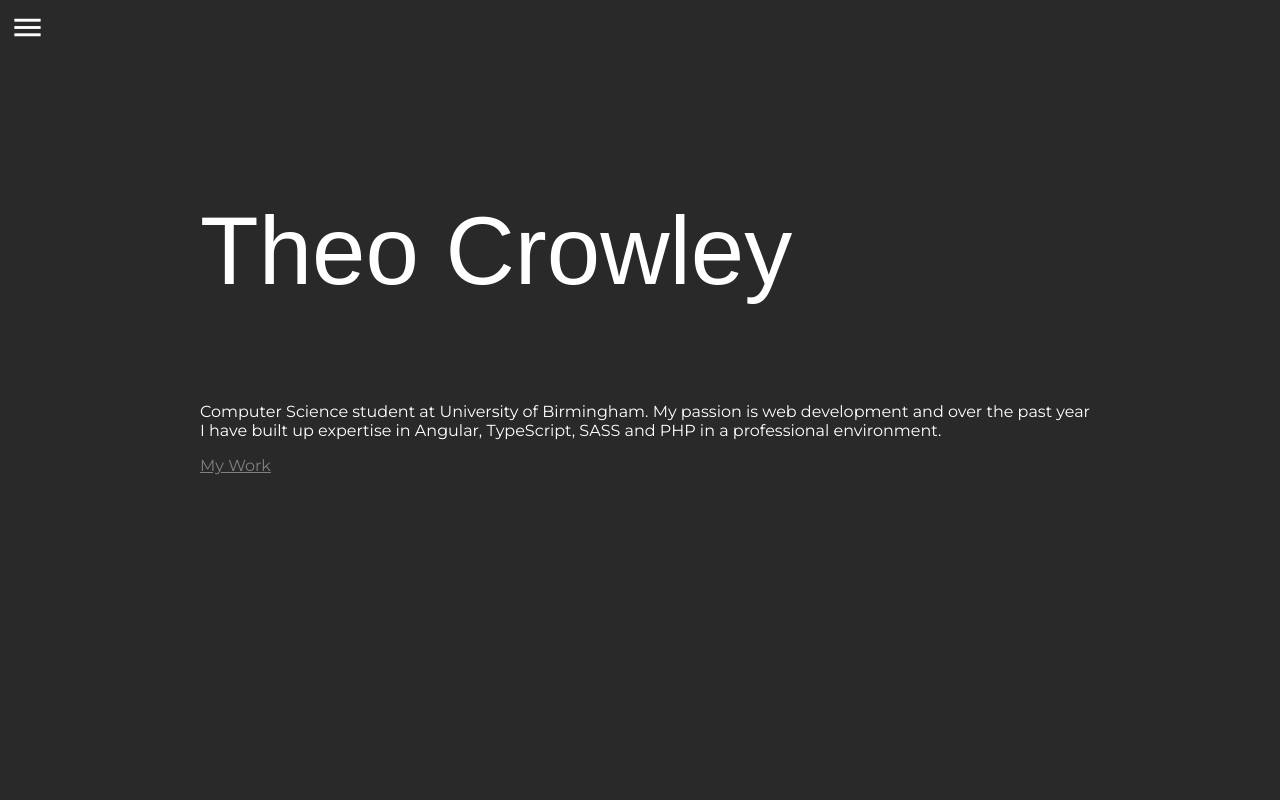
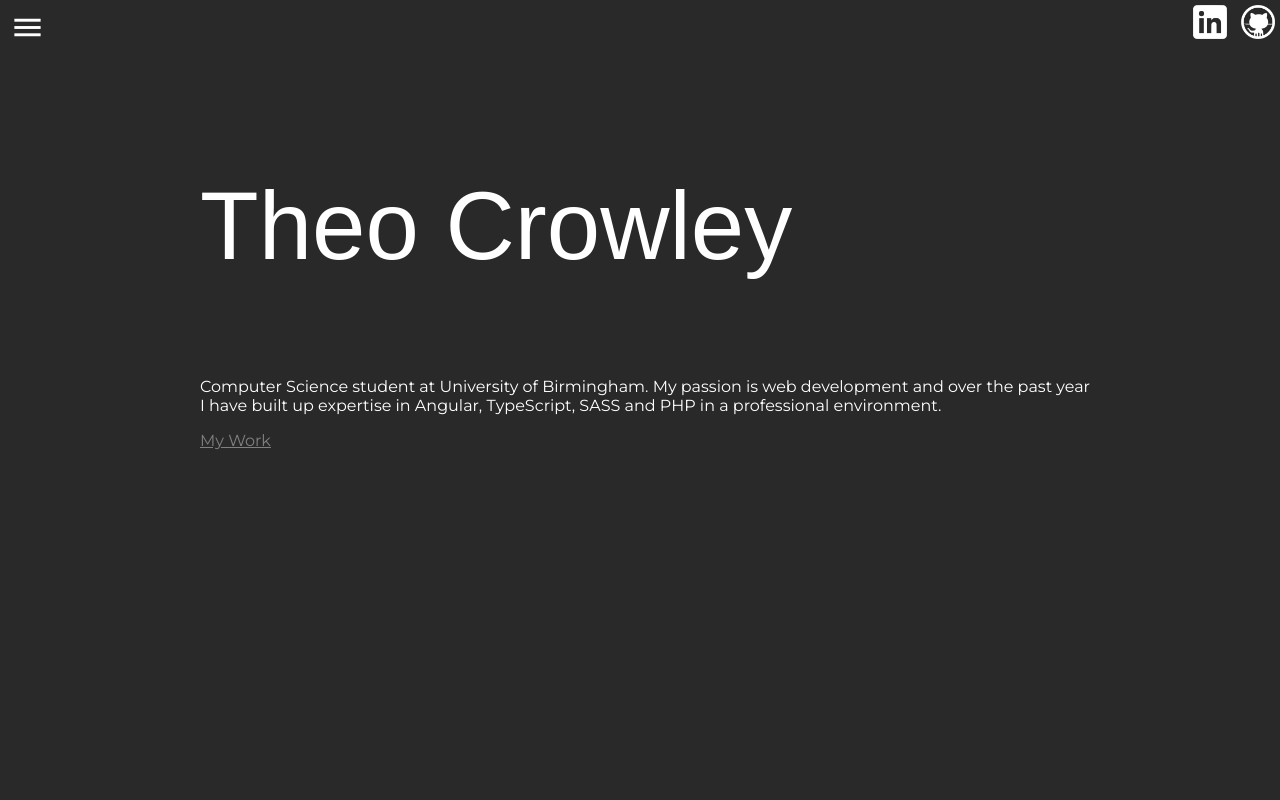
Before and after one commit to theocrowley24/PortfolioMark2, a plain HTML site: page index.html in a window 1280 px wide. Shown: the top 800 px of the page. Drawn offline with Linux system fonts and the light colour scheme; a web font is replaced by a local one.

Commit message:
Before push

```diff
--- a/index.html
+++ b/index.html
@@ -10,6 +10,11 @@
 <body>
     <div id='hamburger-button'>
         <i class="material-icons">menu</i>
+    </div>
+
+    <div id='social-links'>
+        <a target="_blank" href='https://www.linkedin.com/in/theo-crowley-18163379/'><img src='assets/images/linkedin-3-xxl.png'></a>
+        <a target="_blank" href='https://github.com/theocrowley24'><img src='assets/images/github-11-xxl.png'></a>
     </div>
 
     <div id='hamburger' class='hamburger-not-displayed'>
--- a/style.scss
+++ b/style.scss
@@ -1,6 +1,7 @@
 @import url('https://fonts.googleapis.com/css?family=Montserrat|Montserrat+Subrayada&display=swap');
 
 $hamburgerWidth: 300px;
+$mobileThreshold: 800px;
 
 html {
     scroll-behavior: smooth;
@@ -13,15 +14,27 @@ body {
     margin: 0;
 }
 
+#social-links {
+    position: fixed;
+    top: 0;
+    right: 0;
+
+    img {
+        width: 34px;
+        margin: 5px;
+    }
+}
+
 #content {
     .section {
         height: 100vh;
         width: 100vw;
-        padding-top: 100px;
+        padding-top: 75px;
         padding-left: 200px;
 
-        @media only screen and (max-width: 600px) {
+        @media only screen and (max-width: $mobileThreshold) {
             padding-top: 50px;
+            padding-left: 50px;
         }
 
         #title {
@@ -29,7 +42,7 @@ body {
             color: white;
             font-family: 'Montserrat Subrayada', sans-serif;
 
-            @media only screen and (max-width: 600px) {
+            @media only screen and (max-width: $mobileThreshold) {
                 font-size: 2em;
             }
         }
@@ -42,7 +55,7 @@ body {
     width: 1000px;
     max-width: 70%;
 
-    @media only screen and (max-width: 600px) {
+    @media only screen and (max-width: $mobileThreshold) {
         font-size: 0.75em;
     }
 }
@@ -60,7 +73,7 @@ body {
         font-size: 2em;
         color: white;
 
-        @media only screen and (max-width: 600px) {
+        @media only screen and (max-width: $mobileThreshold) {
             font-size: 1.5em;
         }
 
@@ -83,7 +96,7 @@ body {
         color: white;
         max-width: 70%;
 
-        @media only screen and (max-width: 600px) {
+        @media only screen and (max-width: $mobileThreshold) {
             font-size: 0.75em;
         }
     }
@@ -96,7 +109,7 @@ body {
 
         max-width: 70%;
 
-        @media only screen and (max-width: 600px) {
+        @media only screen and (max-width: $mobileThreshold) {
             font-size: 0.75em;
         }
     }
@@ -105,7 +118,7 @@ body {
         font-size: 1em;
         color: white;
 
-        @media only screen and (max-width: 600px) {
+        @media only screen and (max-width: $mobileThreshold) {
             font-size: 0.75em;
         }
     }
@@ -114,7 +127,7 @@ body {
         font-size: 1em;
         color: white;
 
-        @media only screen and (max-width: 600px) {
+        @media only screen and (max-width: $mobileThreshold) {
             font-size: 0.75em;
         }
     }
```
Also changed, not shown: package.json (deleted, +0 -14 lines), assets/images/LI-In-Bug.png (added), assets/images/LI-Logo.png (added), assets/images/github-11-xxl.png (added), assets/images/linkedin-3-xxl.png (added), style.css, 2 other files.
